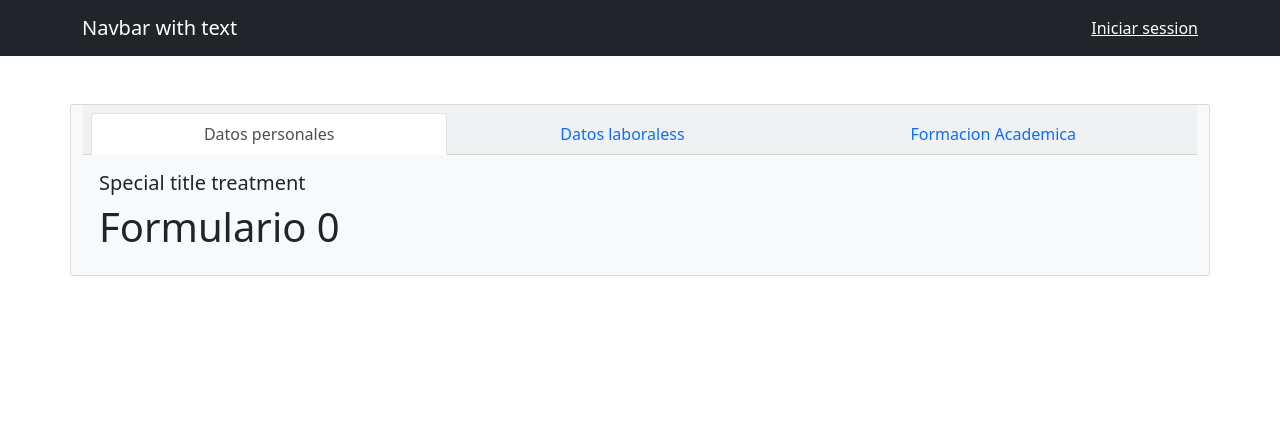
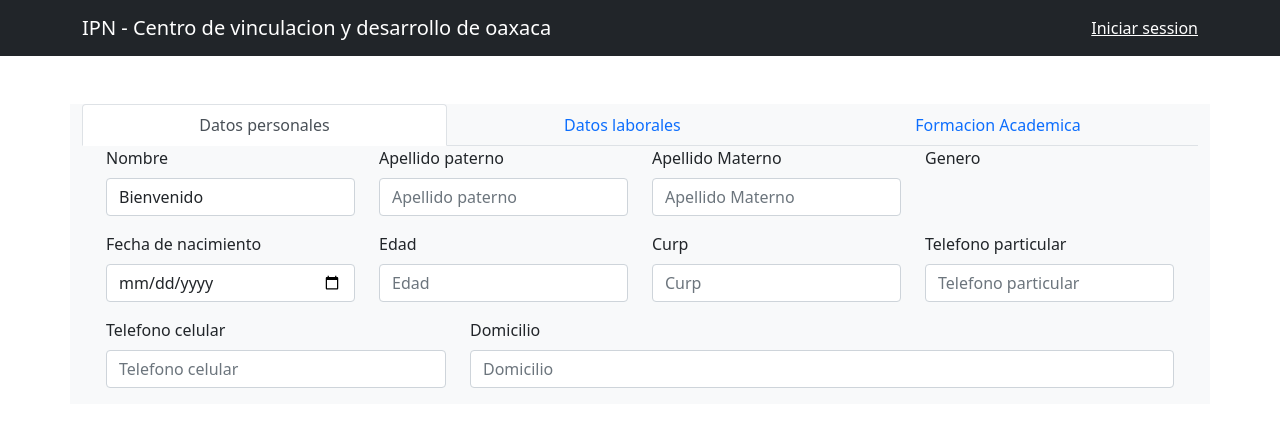
Before and after one commit to TomasGit-1/Aldebaran, a React (Create React App) app in the folder aldebaran_react/: page / in a window 1280 px wide. Shown: the top 426 px of the page. Built offline with nearby package versions, Linux system fonts and the light colour scheme.

Commit message:
Interfaz 0

```diff
--- a/aldebaran_react/src/Components/Formulario0.js
+++ b/aldebaran_react/src/Components/Formulario0.js
@@ -1,17 +1,98 @@
 import React from 'react'
-import {Card ,Nav , Button} from 'react-bootstrap';
+import {Button , Form , Container ,Row ,Col ,Alert} from 'react-bootstrap'
+// import Select from 'react-select'
+
+
+
+
 class Formulario0 extends React.Component {
     constructor(props) {
         super(props)
         this.state = {
             msg : "Primera aplicacion React",
+            inputValue:"Bienvenido",
+            options : [
+                { value: 'chocolate', label: 'Chocolate' },
+                { value: 'strawberry', label: 'Strawberry' },
+                { value: 'vanilla', label: 'Vanilla' }
+            ]
         }
     }
     render() {
         return (
-            <h1>
-                Formulario 0
-            </h1>
+            <Container fluid>
+                <Form>
+                    <Row>
+                        <Col>
+                            <Form.Group className="mb-3">
+                                <Form.Label>Nombre</Form.Label>
+                                <Form.Control type="text" placeholder="Nombre"   value={this.state.inputValue}/>
+                            </Form.Group>
+                        </Col>
+                        <Col>
+                            <Form.Group className="mb-3" >
+                                <Form.Label>Apellido paterno</Form.Label>
+                                <Form.Control type="text" placeholder="Apellido paterno"/>
+                            </Form.Group>
+                        </Col>
+                        <Col >
+                            <Form.Group className="mb-3">
+                                <Form.Label>Apellido Materno</Form.Label>
+                                <Form.Control type="text" placeholder="Apellido Materno" />
+                            </Form.Group>
+                        </Col>
+                        <Col >
+                            <Form.Group className="mb-3">
+                                <Form.Label>Genero</Form.Label>
+                                {/* <Select   options={this.state.options}  /> */}
+                            </Form.Group>
+
+                        </Col>
+                    </Row>
+                    <Row>
+                        <Col>
+                            <Form.Group className="mb-3" >
+                                <Form.Label>Fecha de nacimiento</Form.Label>
+                                <Form.Control type="date" />
+                            </Form.Group>
+                        </Col>
+                        <Col >
+                            <Form.Group className="mb-3">
+                                <Form.Label>Edad</Form.Label>
+                                <Form.Control type="Number" placeholder="Edad" />
+                            </Form.Group>
+                        </Col>
+                        <Col >
+                            <Form.Group className="mb-3">
+                                <Form.Label>Curp</Form.Label>
+                                <Form.Control type="text" placeholder="Curp" />
+                            </Form.Group>
+                        </Col>
+                        <Col >
+                            <Form.Group className="mb-3">
+                                <Form.Label>Telefono particular</Form.Label>
+                                <Form.Control type="tel" placeholder="Telefono particular" />
+                            </Form.Group>
+                        </Col>
+                    </Row>
+                    <Row  xs="auto">
+                        <Col  xs={6} md={4}>
+                            <Form.Group className="mb-3">
+                                <Form.Label>Telefono celular</Form.Label>
+                                    <Form.Control type="tel" placeholder="Telefono celular" />
+                            </Form.Group>
+                        </Col>
+                        <Col xs={12} md={8}>
+                            <Form.Group className="mb-3">
+                                <Form.Label>Domicilio</Form.Label>
+                                    <Form.Control type="tel" placeholder="Domicilio" />
+                            </Form.Group>
+                        </Col>
+
+                    </Row>
+                </Form>
+            </Container>
+
         )
     }
 }
--- a/aldebaran_react/src/Components/FormularioC.js
+++ b/aldebaran_react/src/Components/FormularioC.js
@@ -1,5 +1,7 @@
 import React from 'react'
-import {Card ,Nav , Button} from 'react-bootstrap';
+import {Card ,Nav ,Container} from 'react-bootstrap';
+import styles from '../styles/myStyle.css';
+
 
 import getInicio from '../services/conexion'
 import Formulario0 from './Formulario0'
@@ -13,7 +15,7 @@ class FormularioC extends React.Component {
             msg : "Primera aplicacion React",
             titles:[
                 {value : 0 ,text : "Datos personales"},
-                {value : 1 ,text : "Datos laboraless"},
+                {value : 1 ,text : "Datos laborales"},
                 {value : 2 ,text : "Formacion Academica"}
             ],
             show1:true,
@@ -62,8 +64,8 @@ class FormularioC extends React.Component {
         let { show2 } = this.state
         let { show3 } = this.state
         return (
-            <Card bg="light">
-                <Card.Header  bg="white" >
+            <Container fluid  className="container bg-light">
+
                 <Nav fill variant="tabs" defaultActiveKey="#one">
                     <Nav.Item>
                         <Nav.Link href="#one"  onClick={() => this.ShowForm(0)} >{titles[0].text}</Nav.Link>
@@ -75,17 +77,12 @@ class FormularioC extends React.Component {
                         <Nav.Link href="#three" onClick={ () => this.ShowForm(2)} >{titles[2].text}</Nav.Link>
                     </Nav.Item>
                 </Nav>
-                </Card.Header>
 
-                <Card.Body>
-                    <Card.Title >Special title treatment</Card.Title>
-                        { show1 ? <Formulario0 /> : null }
+                    { show1 ? <Formulario0/> : null }
                     { show2 ? <Formulario1 /> : null }
                     { show3 ? <Formulario2 /> : null }
-                </Card.Body>
 
-            </Card>
-
+            </Container>
         )
 
     }
--- a/aldebaran_react/src/Components/NavbarS.js
+++ b/aldebaran_react/src/Components/NavbarS.js
@@ -5,7 +5,7 @@ const NavbarMain = ({brand}) => {
     return(
         <Navbar bg="dark" variant="dark">
             <Container>
-                <Navbar.Brand href="#home">Navbar with text</Navbar.Brand>
+                <Navbar.Brand href="#home">IPN - Centro de vinculacion y desarrollo de oaxaca</Navbar.Brand>
                 <Navbar.Toggle />
                 <Navbar.Collapse className="justify-content-end">
                 <Navbar.Text>
--- /dev/null
+++ b/aldebaran_react/src/styles/myStyle.css
@@ -0,0 +1,8 @@
+.myStyle{
+    background: '#2874A6';
+    color: '#FDFEFE';
+    border:solid;
+    width: '18rem'
+}
+
+/* style={{color: "red" , backgroundColor: "blue"}} */
```
Lines whose indentation alone changed are shown as unchanged.
